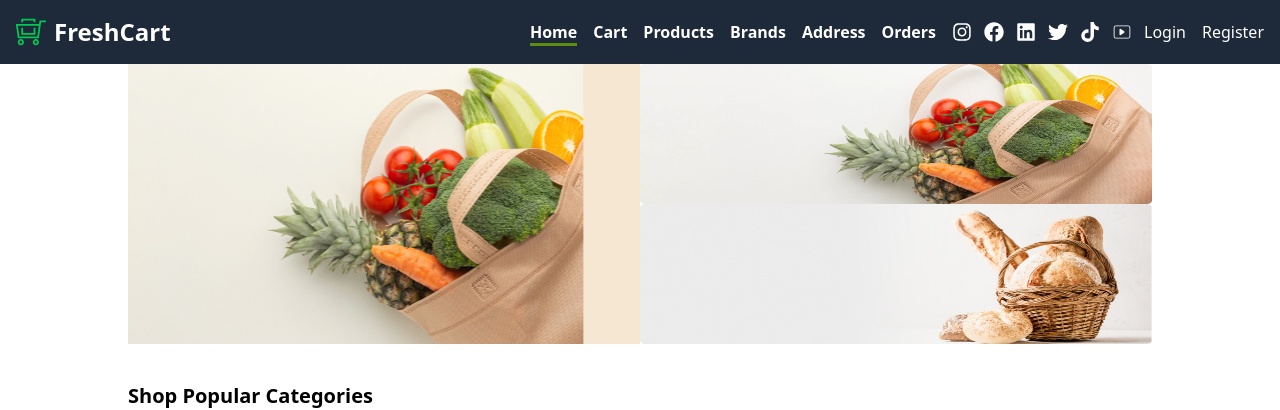
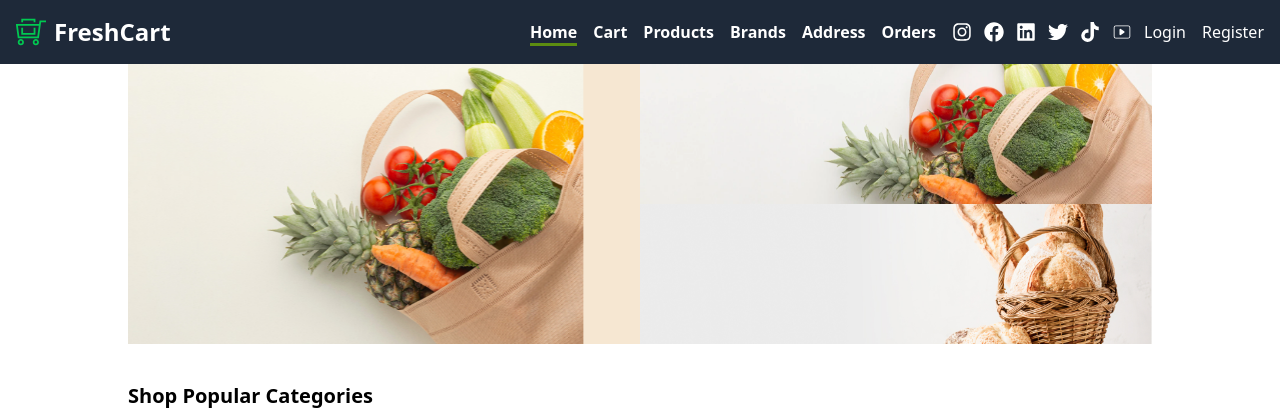
Before and after one commit to KyrillosSamer/Full-stack-E-Commerce, a React (Vite) app: page / in a window 1280 px wide. Shown: the top 410 px of the page. Built offline with nearby package versions, Linux system fonts and the light colour scheme; no server answers.

Commit message:
Add some Feature

```diff
--- a/src/Components/Home/MainSlider/MainSlider.jsx
+++ b/src/Components/Home/MainSlider/MainSlider.jsx
@@ -18,23 +18,54 @@ const settings = {
     cssEase: "linear",
   };
 
-  return (<>
+  return (
+    <>
+      <div className='grid grid-cols-[2fr_2fr] w-[80%] mx-auto mb-5 gap-0'>
 
-      <div className='grid grid-cols-[2fr_2fr] w-[80%] mx-auto  mb-5'>
         <div className='overflow-hidden'>
-
-
-     <Slider {...settings} className=' '>
-       <div ><img src={photo1} alt='Main Slide' className='w-[100%] h-[280px] object-cover ' /></div>
-       <div><img src={photo2} alt='Slide 2'     className='w-[100%] h-[280px] object-cover  ' /> </div>
-       <div> <img src={photo3} alt='Slide 3'   className='w-[100%] h-[280px] object-cover ' /></div>
+          <Slider {...settings}>
+            <div>
+              <img
+                src={photo1}
+                alt='Main Slide'
+                className='w-full h-[140px] sm:h-[280px] object-cover block'
+                style={{ display: 'block' }}
+              />
+            </div>
+            <div>
+              <img
+                src={photo2}
+                alt='Slide 2'
+                className='w-full h-[140px] sm:h-[280px] object-cover block'
+                style={{ display: 'block' }}
+              />
+            </div>
+            <div>
+              <img
+                src={photo3}
+                alt='Slide 3'
+                className='w-full h-[140px] sm:h-[280px] object-cover block'
+                style={{ display: 'block' }}
+              />
+            </div>
           </Slider>
         </div>
 
-    <div >
-    <img src={banner1} className='w-full h-[140px] object-fit'/>
-    <img src={banner2} className='w-full h-[140px] object-fit'/>
+        <div className='flex flex-col gap-0'>
+          <img
+            src={banner1}
+            alt='Banner 1'
+            className='w-full h-[70px] sm:h-[140px] object-cover block'
+            style={{ display: 'block' }}
+          />
+          <img
+            src={banner2}
+            alt='Banner 2'
+            className='w-full h-[70px] sm:h-[140px] object-cover block'
+            style={{ display: 'block' }}
+          />
         </div>
+
       </div>
     </>
   )
```
Lines whose indentation alone changed are shown as unchanged.
